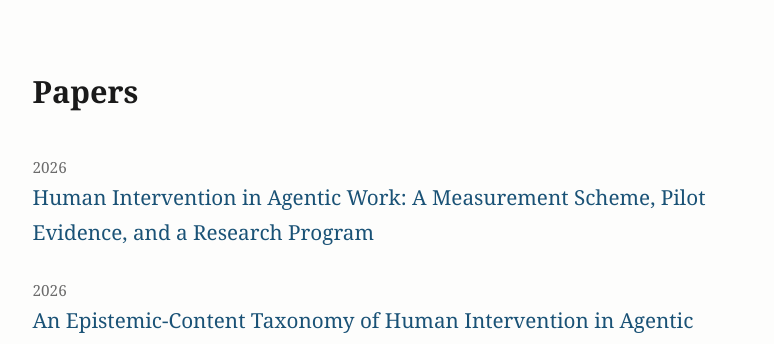
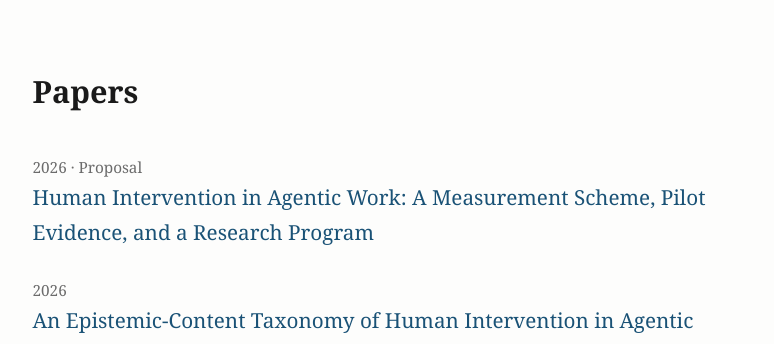
Before and after one commit to MajorLift/blog, a Jekyll site: the page built from papers/index.md, in a window 1280 px wide. Shown: the top 344 px of the page, without its empty margins (252-1026 px from the left). Built offline with Jekyll 4.4.1, drawn with Linux system fonts in a browser that asks for light colours.

Commit message:
Label the proposal, and describe what the site now holds
Three 2026 entries on one body of work read as three papers. The label
goes in the metadata line rather than the title, because the title is a
citation string that has to match the Zenodo record, the PDF, and the
`citation_title` meta tag. Bracketing it would put the displayed title out
of step with the deposited one.

The site description still said "Essays on oversight, agents, and
delegation", which predates both the papers and the criticism section. It
surfaces as the meta description on every page without its own excerpt, so
it is what search results show.

```diff
--- a/_config.yml
+++ b/_config.yml
@@ -1,5 +1,5 @@
 title: Jongsun Suh
-description: Essays on oversight, agents, and delegation.
+description: Papers on human intervention in agentic work, essays on oversight and delegation, and film and book criticism.
 url: "https://jongsun.dev"
 baseurl: ""
 permalink: /:title/
--- a/papers/index.md
+++ b/papers/index.md
@@ -10,7 +10,7 @@ permalink: /papers/
 
 <ul class="post-list">
 <li>
-<time datetime="2026-07-31">2026</time>
+<time datetime="2026-07-31">2026 &middot; Proposal</time>
 <a href="{{ '/papers/grounds-frames-standing-proposal/' | relative_url }}">Human Intervention in Agentic Work: A Measurement Scheme, Pilot Evidence, and a Research Program</a>
 </li>
 <li>
```
